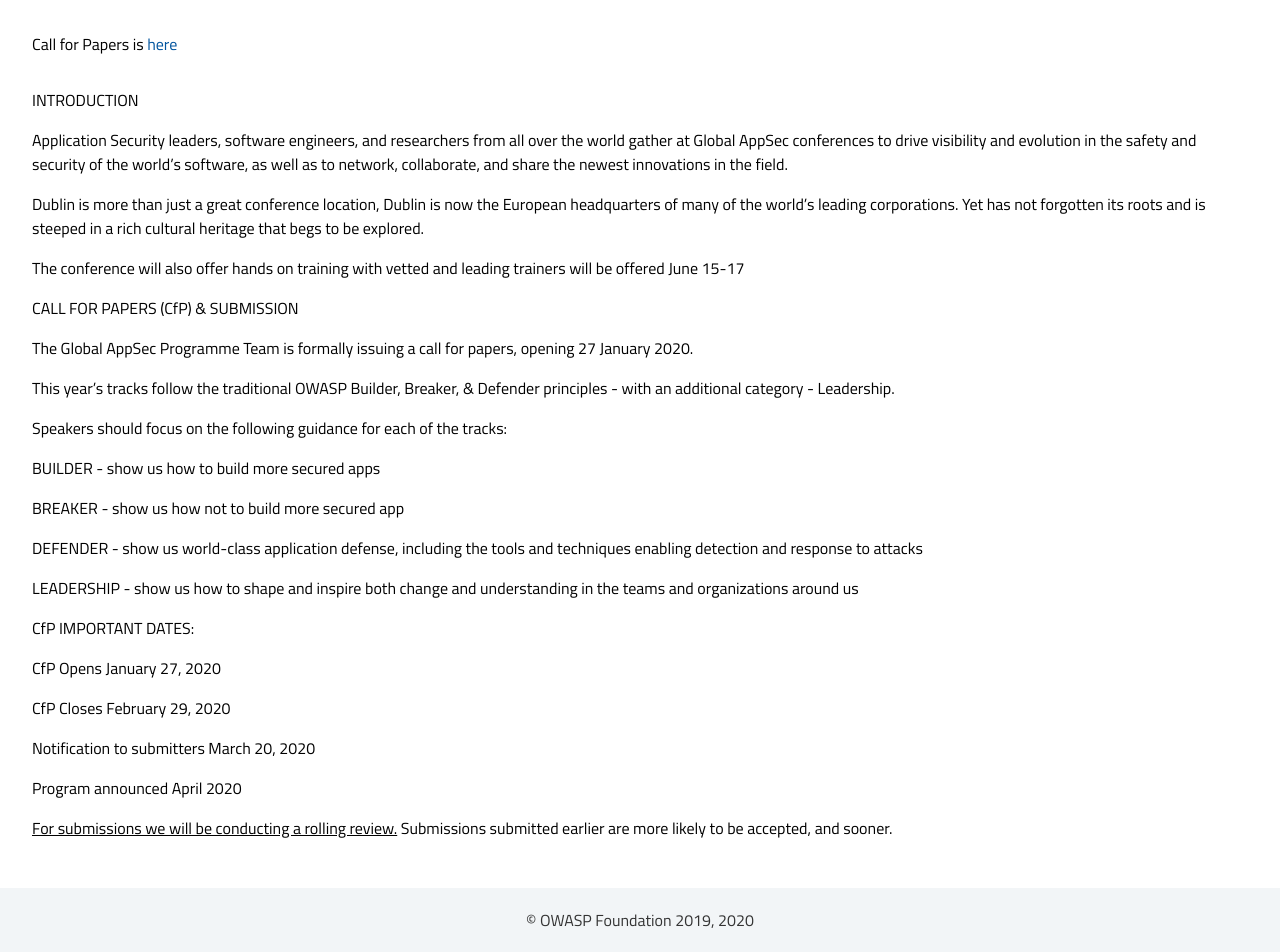
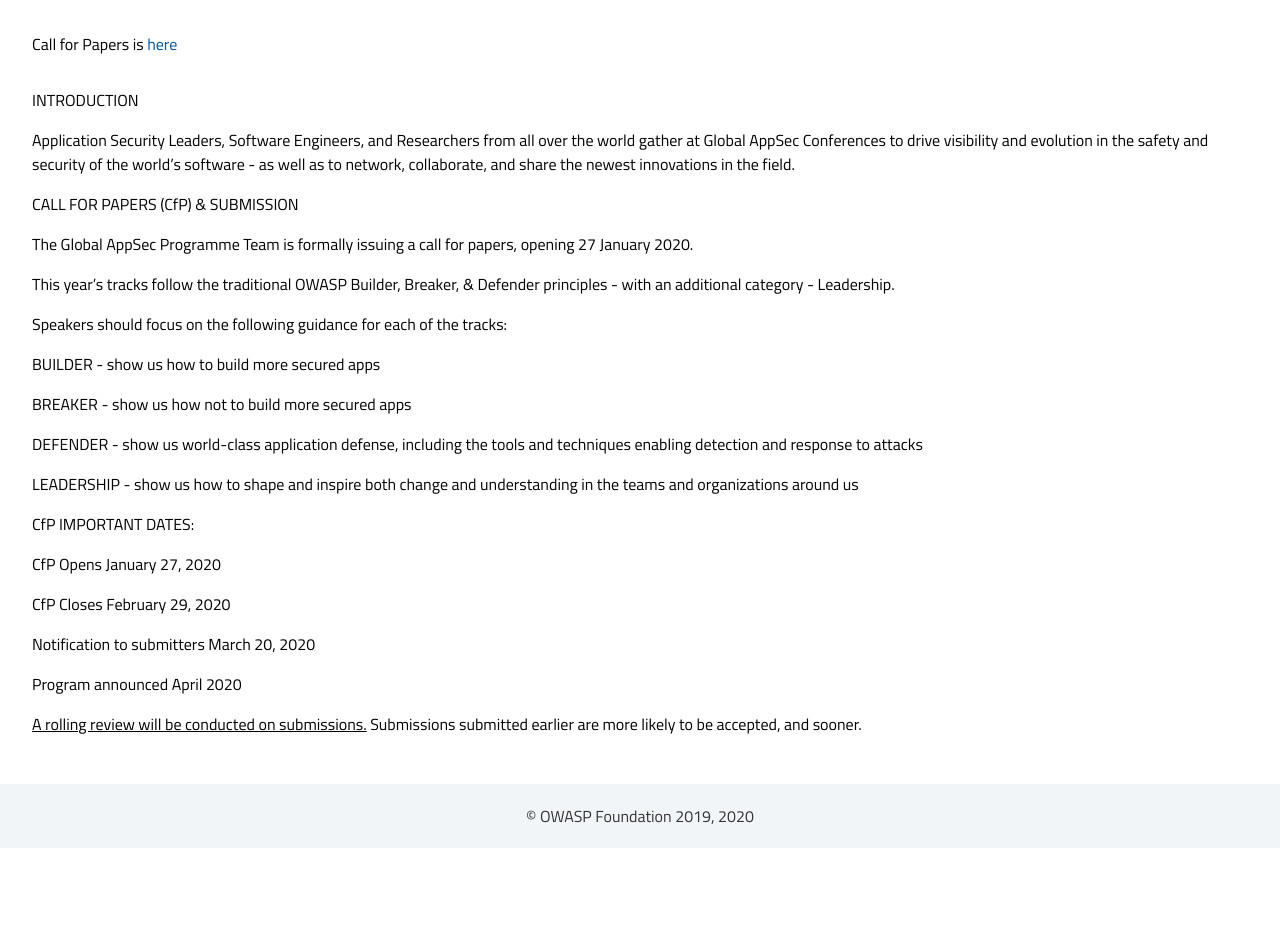
Before and after one commit to globalsea/globalsea.github.io, a Jekyll site: the page built from program/call-for-papers.md, in a window 1280 px wide. Shown: the part 338-1290 px from the top of the page. Built offline with Jekyll 4.4.1, drawn with Linux system fonts in a browser that asks for light colours; some web fonts are replaced; after the commit the page ends 1186 px from its top, so only the background shows below that.

Commit message:
CfP - CfT modifications
Trimmed down text and corrected a few grammatical errors

```diff
--- a/program/call-for-papers.md
+++ b/program/call-for-papers.md
@@ -6,27 +6,25 @@
 <p></p>
 <b>INTRODUCTION</b>
 
-Application Security leaders, software engineers, and researchers from all over the world gather at Global AppSec conferences to drive visibility and evolution in the safety and security of the world’s software, as well as to network, collaborate, and share the newest innovations in the field.
-
-<b>Dublin is more than just a great conference location, Dublin is now the European headquarters of many of the world’s leading corporations. Yet has not forgotten its roots and is steeped in a rich cultural heritage that begs to be explored.
-
-The conference will also offer hands on training with vetted and leading trainers will be offered June 15-17
+Application Security Leaders, Software Engineers, and Researchers from all over the world gather at Global AppSec Conferences to drive visibility and evolution in the safety and security of the world’s software - as well as to network, collaborate, and share the newest innovations in the field.
 
 <b>CALL FOR PAPERS (CfP) & SUBMISSION</b>
 
-The Global AppSec Programme Team is formally issuing a call for papers, opening <b>27 January 2020.
+The Global AppSec Programme Team is formally issuing a call for papers, opening <b>27 January 2020.</b>
 
 This year’s tracks follow the traditional OWASP <b>Builder, Breaker, & Defender</b> principles - with an additional category - <b>Leadership</b>.
+
 
 Speakers should focus on the following guidance for each of the tracks:
 
 BUILDER - show us how to build more secured apps
 
-BREAKER - show us how not to build more secured app
+BREAKER - show us how not to build more secured apps
 
 DEFENDER - show us world-class application defense, including the tools and techniques enabling detection and response to attacks
 
 LEADERSHIP - show us how to shape and inspire both change and understanding in the teams and organizations around us
+
 
 <b>CfP IMPORTANT DATES:</b>
 
@@ -38,4 +36,5 @@
 
 Program announced  <b>April 2020</b>
 
-<u>For submissions we will be conducting a rolling review.</u>  Submissions submitted earlier are more likely to be accepted, and sooner.
+
+<u>A rolling review will be conducted on submissions.</u>  Submissions submitted earlier are more likely to be accepted, and sooner.
```
Also changed, not shown: program/call-for-trainings.md (+4 -4 lines).
